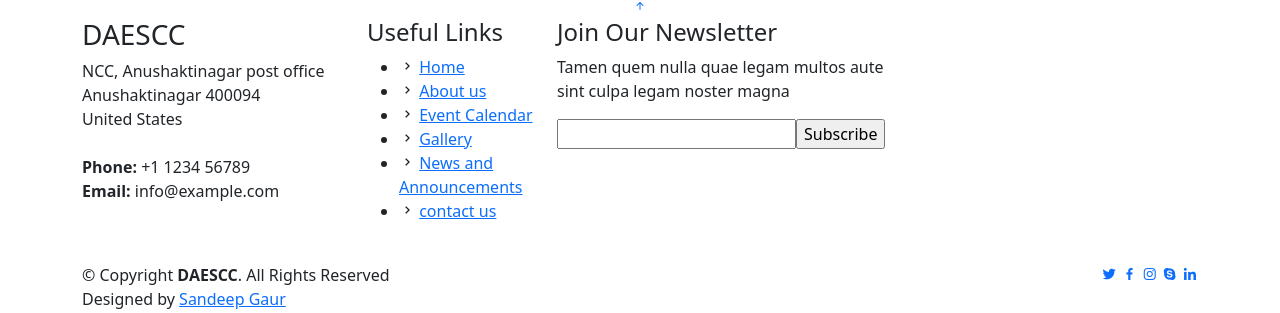
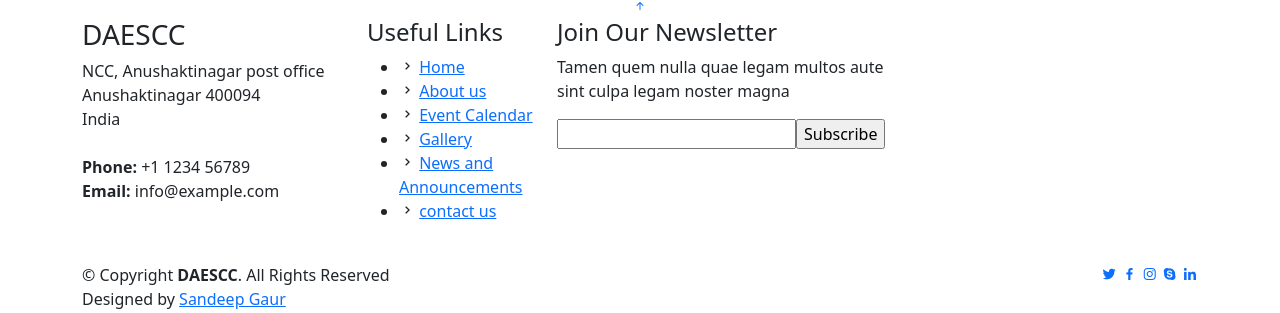
Before and after one commit to DAESCC/daescc, a Django app: page /about/ in a window 1280 px wide. Shown: the part 1355-1668 px from the top of the page. Run offline with Django 3.2, Linux system fonts and the light colour scheme; some libraries are stand-ins or nearby versions.

Commit message:
country changed to india

```diff
--- a/one/templates/one/about.html
+++ b/one/templates/one/about.html
@@ -1,4 +1,4 @@
-<!-- home.html -->
+<!-- about.html -->
 
 {% extends "one/base.html" %}
 
--- a/one/templates/one/base.html
+++ b/one/templates/one/base.html
@@ -35,11 +35,9 @@
   <link href="{% static 'assets/css/style.css' %}" rel="stylesheet">
 
   <!-- =======================================================
-  * Template Name: OnePage
-  * Updated: Jan 29 2024 with Bootstrap v5.3.2
-  * Template URL: https://bootstrapmade.com/onepage-multipurpose-bootstrap-template/
-  * Author: BootstrapMade.com
-  * License: https://bootstrapmade.com/license/
+  * Template Name: DAESCC
+  * Updated: Feb 03 2024 with Bootstrap v5.3.2
+  * Author: Sandeep Gaur
   ======================================================== -->
 </head>
 
@@ -102,13 +100,7 @@
 
 </body>
 
-
-
-
-
-
 <footer id="footer">
-
     <div class="footer-top">
       <div class="container">
         <div class="row">
@@ -118,7 +110,7 @@
             <p>
               NCC, Anushaktinagar post office <br>
               Anushaktinagar 400094<br>
-              United States <br><br>
+              India <br><br>
               <strong>Phone:</strong> +1 1234 56789<br>
               <strong>Email:</strong> info@example.com<br>
             </p>
```
